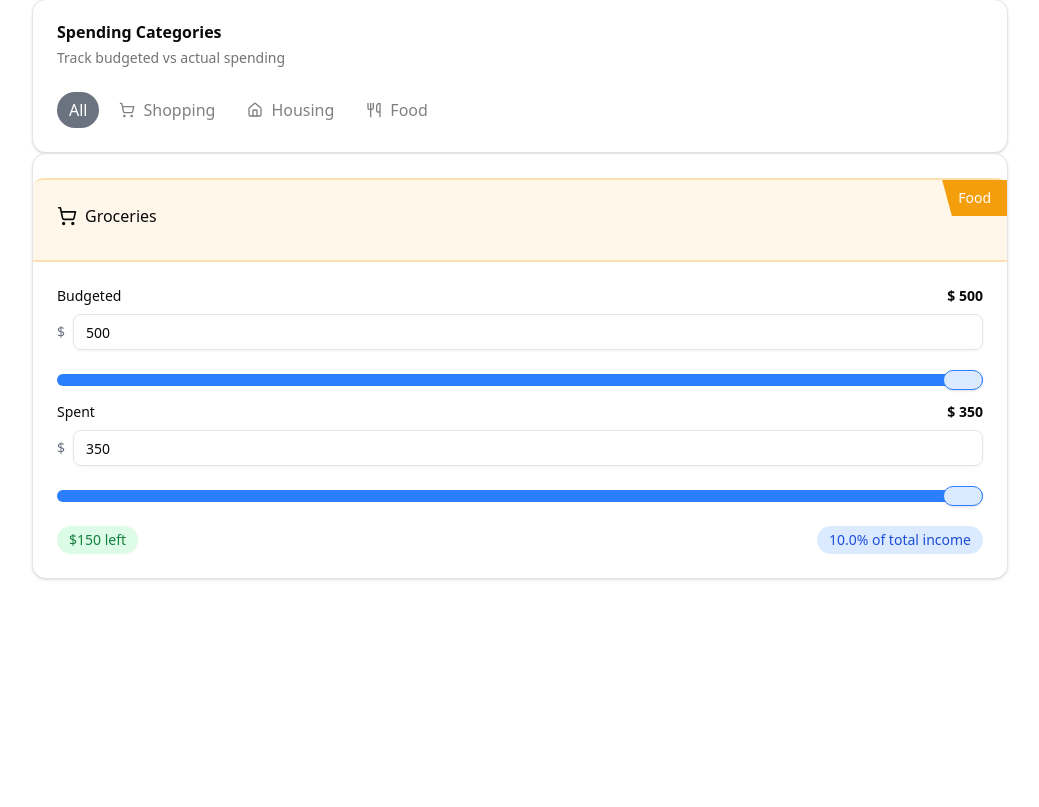
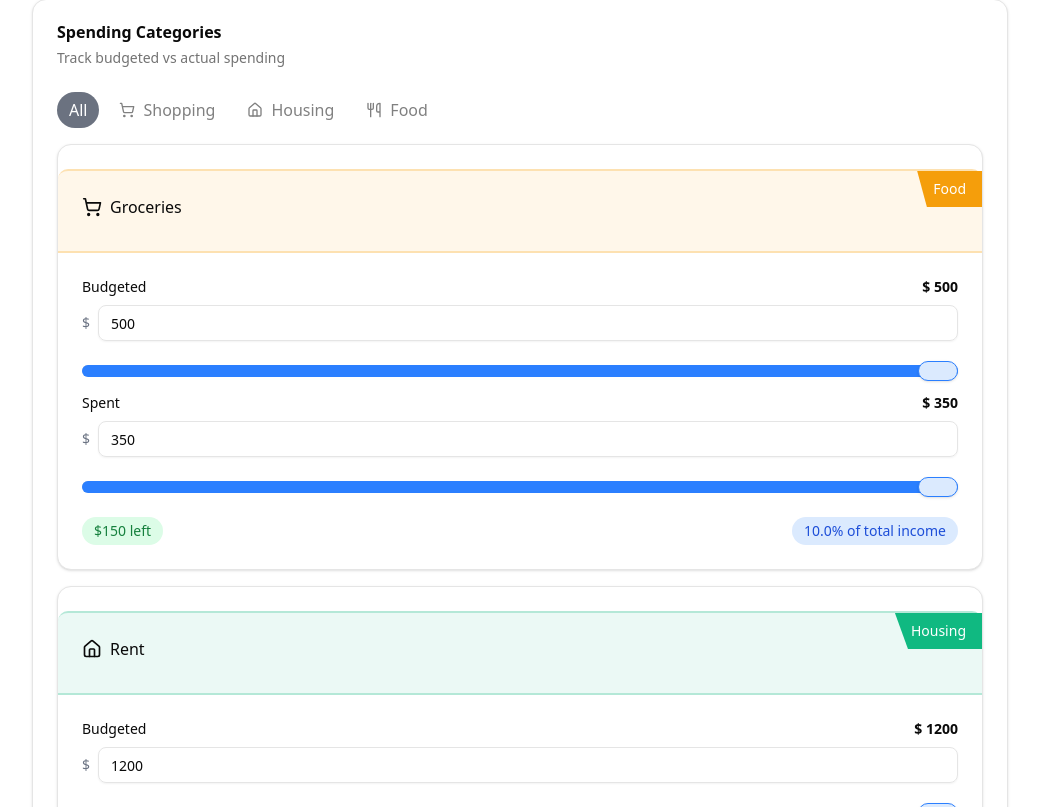
Before and after one commit to propercommit/budget-app, a Next.js app: page / in a window 1280 px wide. Shown: the part 713-1520 px from the top of the page, without its empty margins (120-1159 px from the left). Before the commit the page ends 1316 px from the top, so only its background shows below. Built offline with nearby package versions, Linux system fonts and the light colour scheme.

Commit message:
fix: refactored spending-categories-card to include spending-card as parameter

```diff
--- a/app/page.tsx
+++ b/app/page.tsx
@@ -13,6 +13,18 @@ export default function Home() {
 
   //hooks
   const [selectedCategory, setSelectedCategory] = useState<string | null>(null);
+    const [spendingItems, setSpendingItems] = useState([
+    { id: "1", name: "Groceries", icon: ShoppingCart, budgeted: 500, spent: 350, category: "Food" },
+    { id: "2", name: "Rent", icon: HomeIcon, budgeted: 1200, spent: 1200, category: "Housing" },
+  ]);
+
+  const handleSpendingChange = (id: string, budgeted: number, spent: number) => {
+      setSpendingItems(items =>
+          items.map(item =>
+              item.id === id ? { ...item, budgeted, spent } : item
+          )
+      );
+  };
 
   // test data
   const testCategories = [
@@ -20,9 +32,6 @@ export default function Home() {
     { icon: HomeIcon, label: "Housing", color: "#10b981" },
     { icon: Utensils, label: "Food", color: "#f59e0b" },
   ];
-
-  const [testBudgeted, setTestBudgeted] = useState(500);
-  const [testSpent, setTestSpent] = useState(350);
 
   return (
 
@@ -49,18 +58,9 @@ export default function Home() {
         categories={testCategories}
         selectedCategory={selectedCategory}
         onSelectCategory={setSelectedCategory}
-      />
-
-      <SpendingCard
-          name="Groceries"
-          icon={ShoppingCart}
-          budgeted={testBudgeted}
-          spent={testSpent}
-          category="Food"
-          categoryColor="#f59e0b"
-          totalIncome={5000}
-          onBudgetedChange={setTestBudgeted}
-          onSpentChange={setTestSpent}
+        spendingItems={spendingItems}
+        totalIncome={5000}
+        onSpendingChange={handleSpendingChange}
       />
     </div>
   );
--- a/components/spending-categories-card.tsx
+++ b/components/spending-categories-card.tsx
@@ -1,11 +1,22 @@
 import { LucideIcon } from "lucide-react";
 import { Card, CardContent, CardDescription, CardHeader, CardTitle } from "./ui/card";
 import { CategoryChip } from "./category-chip";
+import { SpendingCard } from "./spending-card";
 
 interface Category {
     icon?: LucideIcon;
     label: string;
     color: string;
+
+}
+
+interface SpendingItem {
+    id: string;
+    name: string;
+    icon: LucideIcon;
+    budgeted: number;
+    spent: number;
+    category: string;
 }
 
 interface SpendingCategoriesCardProps {
@@ -14,10 +25,12 @@ interface SpendingCategoriesCardProps {
     categories: Category[],
     selectedCategory: string | null,
     onSelectCategory: (category: string | null) => void;
-
+    spendingItems: SpendingItem[];
+    totalIncome: number;
+    onSpendingChange: (id: string, budgeted: number, spent: number) => void;
 };
 
-export function SpendingCategoriesCard({title, legend, categories, selectedCategory, onSelectCategory}: SpendingCategoriesCardProps) {
+export function SpendingCategoriesCard({title, legend, categories, selectedCategory, onSelectCategory, spendingItems, totalIncome, onSpendingChange}: SpendingCategoriesCardProps) {
     return (
         <Card className="mt-6">
             <CardHeader>
@@ -43,6 +56,25 @@ export function SpendingCategoriesCard({title, legend, categories, selectedCateg
                     />
                 ))}
                 </div>
+                <div className="flex flex-col gap-4 mt-4">
+                    {spendingItems
+                        .filter(item => selectedCategory === null || item.category === selectedCategory)
+                        .map(item => (
+                            <SpendingCard
+                                key={item.id}
+                                name={item.name}
+                                icon={item.icon}
+                                budgeted={item.budgeted}
+                                spent={item.spent}
+                                category={item.category}
+                                categoryColor={categories.find(c => c.label === item.category)?.color || "#6b7280"}
+                                totalIncome={totalIncome}
+                                onBudgetedChange={(value) => onSpendingChange(item.id, value, item.spent)}
+                                onSpentChange={(value) => onSpendingChange(item.id, item.budgeted, value)}
+                            />
+                        ))
+                    }
+                </div>
             </CardContent>
         </Card>
     );
```
